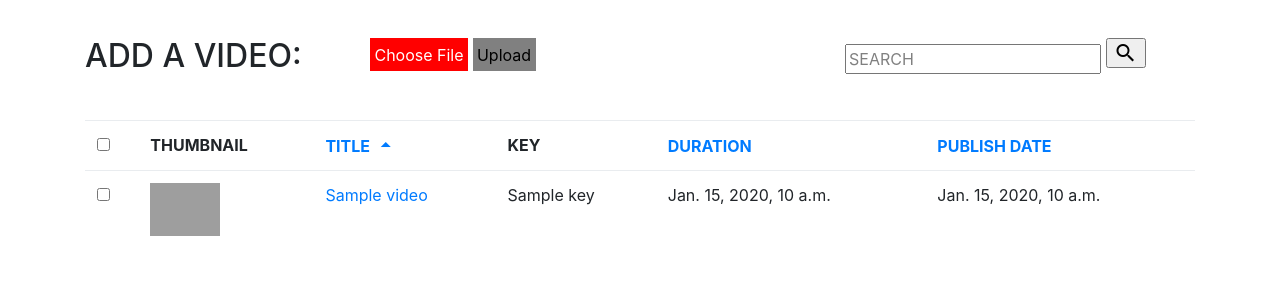
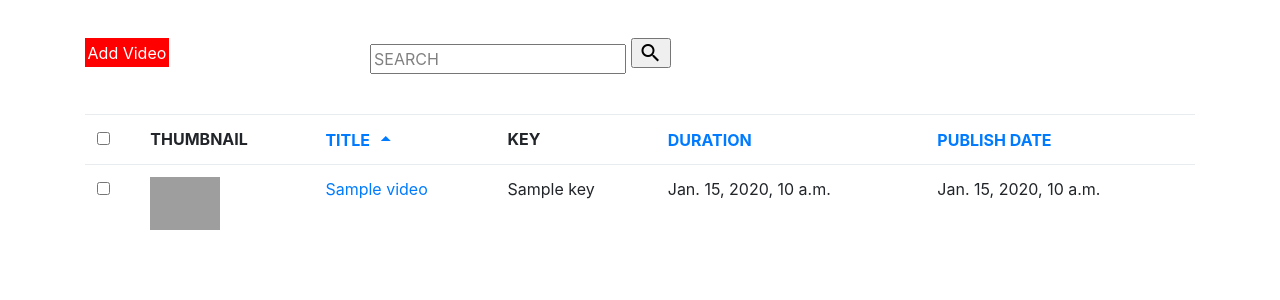
Before and after one commit to mauritt/jw_cms, a Django app: template JW_CMS/templates/videoList.html in a window 1280 px wide. Shown: the top 300 px of the page. Run offline with Django 3.2, Linux system fonts and the light colour scheme; the template is opened without the code that fills it: most values are stand-ins (such as "Sample title", 1, 10 or a date in 2020); some libraries are stand-ins or nearby versions; grey boxes are pictures that could not be loaded.

Commit message:
Changed video upload to a single button

```diff
--- a/JW_CMS/static/css/base.css
+++ b/JW_CMS/static/css/base.css
@@ -18,18 +18,12 @@ header{
 }
 
 
-#uploadArea .active{
+#uploadArea label{
     background-color: red;
     color:white;
     border-style: none;
     padding: 1%;
     cursor: pointer;
-}
-
-#uploadArea .inactive{
-    background-color: grey;
-    color:black;
-    padding: 1%;
 }
 
 
--- a/JW_CMS/static/js/uploadActions.js
+++ b/JW_CMS/static/js/uploadActions.js
@@ -1,20 +1,34 @@
-function getUploadURL(){
+function getUploadURL(obj){
     var response;
     var request = './video/upload';
     var URL = $.get(request, function(text){
-        console.log(text)
         var uploadForm = document.getElementById('uploadForm');
         uploadForm.action = text;
 
-        var uploadButton = document.getElementById('uploadLabel');
-        uploadButton.className = 'active';
+        var label = document.getElementById('uploadLabel');
+        label.innerHTML = "UPLOAD";
+        label.setAttribute("for", "uploadFile");
     });
 
 };
 
 function uploadSuccess(){
     alert("Your video was uploaded");
-    var uploadButton = document.getElementById('uploadLabel');
-    uploadButton.className = 'inactive';
+
 
 }
+
+
+
+
+// <input class="uploadInput" id="uploadFile" type="submit">
+// <label for="uploadFile" class="inactive" id="uploadLabel">Upload</label>
+
+
+
+
+
+
+
+        // var uploadButton = document.getElementById('uploadLabel');
+        // uploadButton.className = 'active';
--- a/JW_CMS/templates/base.html
+++ b/JW_CMS/templates/base.html
@@ -18,8 +18,9 @@
 
 
     {% endblock %}
-        <script src="{% static "bootstrap/js/bootstrap.js" %}" type="text/javascript"></script>
+
         <script src="//ajax.googleapis.com/ajax/libs/jquery/1.11.0/jquery.min.js"></script>
+        <!-- <script src="{% static "bootstrap/js/bootstrap.js" %}" type="text/javascript"></script> -->
         <script src="{% static "js/listActions.js" %}"></script>
         <script src="{% static "js/searchActions.js" %}"></script>
         <script src="{% static "js/uploadActions.js" %}"></script>
--- a/JW_CMS/templates/videoList.html
+++ b/JW_CMS/templates/videoList.html
@@ -2,16 +2,13 @@
 {% block body%}
 <header class="container">
 <div class="row">
-
-    <div class="col-md-3"><h2>ADD A VIDEO:</h2></div>
-    <div id="uploadArea" class="col-md-5">
-        <form id="uploadForm" method="POST" action="" enctype="multipart/form-data" target = submission.frame onsubmit="uploadSuccess();">
+    <div id="uploadArea" class="col-md-3">
+        <form id="uploadForm" method="POST" action="" enctype="multipart/form-data" target="submission.frame" onsubmit="uploadSuccess();">
         {% csrf_token %}
             <fieldset>
-                <input id="inputFile" class="uploadInput" type="file" name="file" onchange='getUploadURL();'>
-                <label for="inputFile" class="active">Choose File</label>
+                <input id="upload" class="uploadInput" type="file" name="file" onchange='getUploadURL(this);'>
+                <label id="uploadLabel" for="upload">Add Video</label>
                 <input class="uploadInput" id="uploadFile" type="submit">
-                <label for="uploadFile" class="inactive" id="uploadLabel">Upload</label>
             </fieldset>
             <iframe name="submission.frame" hidden></iframe>
         </form>
@@ -19,7 +16,7 @@
 
 
 
-    <div id='searchArea' class="col-md-4">
+    <div id='searchArea' class="col-md-6">
         <form id="searchForm" name='searchForm' onsubmit='applySearch(); return false;' action='' method=''>
                 <input type='text' name='searchField' id='searchField' value='SEARCH' onFocusIn="searchFocusChange(this);" onFocusOut="searchFocusChange(this);" style='color:grey;'>
                 <input class="material-icons" id="searchSubmit" type="submit" name="searchSubmit"  value="search" >
```
